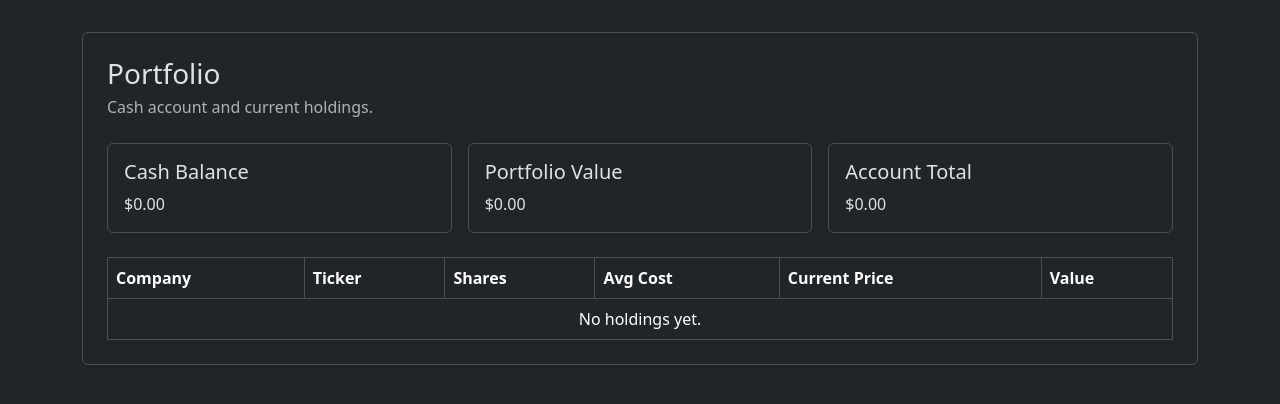
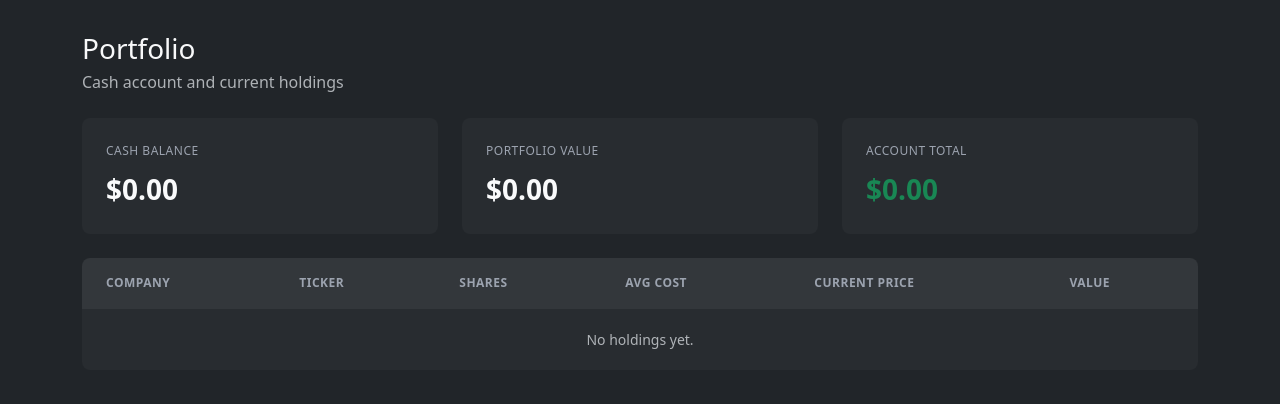
Before and after one commit to anair61/ift401capstone, a Python web app: template templates/portfolio.html in a window 1280 px wide. Shown: the part 57-461 px from the top of the page. Run offline with Jinja, Linux system fonts and the light colour scheme; the template is opened without the code that fills it, so the values that code supplies are empty.

Commit message:
Update portfolio.html

```diff
--- a/templates/portfolio.html
+++ b/templates/portfolio.html
@@ -3,50 +3,50 @@
 {% block title %}Portfolio{% endblock %}
 
 {% block content %}
-<div class="card shadow-sm border">
-  <div class="card-body p-4">
+<div class="row g-4 mb-4">
+  <div class="col-12">
     <h1 class="h3 mb-1">Portfolio</h1>
-    <p class="text-body-secondary mb-4">Cash account and current holdings.</p>
+    <p class="text-body-secondary mb-0">Cash account and current holdings</p>
+  </div>
+</div>
 
-    <div class="row g-3 mb-4">
-      <div class="col-md-4">
-        <div class="card h-100 border">
-          <div class="card-body">
-            <h2 class="h5">Cash Balance</h2>
-            <p class="mb-0">${{ '%.2f'|format(cash_balance) }}</p>
-          </div>
-        </div>
-      </div>
+<!-- Account Summary Cards -->
+<div class="row g-4 mb-4">
+  <div class="col-md-4">
+    <div class="info-card">
+      <div class="info-label">Cash Balance</div>
+      <div class="info-value">${{ '%.2f'|format(cash_balance) }}</div>
+    </div>
+  </div>
 
-      <div class="col-md-4">
-        <div class="card h-100 border">
-          <div class="card-body">
-            <h2 class="h5">Portfolio Value</h2>
-            <p class="mb-0">${{ '%.2f'|format(portfolio_value) }}</p>
-          </div>
-        </div>
-      </div>
+  <div class="col-md-4">
+    <div class="info-card">
+      <div class="info-label">Portfolio Value</div>
+      <div class="info-value">${{ '%.2f'|format(portfolio_value) }}</div>
+    </div>
+  </div>
 
-      <div class="col-md-4">
-        <div class="card h-100 border">
-          <div class="card-body">
-            <h2 class="h5">Account Total</h2>
-            <p class="mb-0">${{ '%.2f'|format(account_total) }}</p>
-          </div>
-        </div>
-      </div>
+  <div class="col-md-4">
+    <div class="info-card">
+      <div class="info-label">Account Total</div>
+      <div class="info-value text-success">${{ '%.2f'|format(account_total) }}</div>
     </div>
+  </div>
+</div>
 
-    <div class="table-responsive">
-      <table class="table table-bordered table-hover align-middle mb-0">
+<!-- Holdings Table -->
+<div class="row g-4">
+  <div class="col-12">
+    <div class="table-card">
+      <table class="data-table">
         <thead>
           <tr>
-            <th>Company</th>
-            <th>Ticker</th>
-            <th>Shares</th>
-            <th>Avg Cost</th>
-            <th>Current Price</th>
-            <th>Value</th>
+            <th>COMPANY</th>
+            <th>TICKER</th>
+            <th>SHARES</th>
+            <th>AVG COST</th>
+            <th>CURRENT PRICE</th>
+            <th>VALUE</th>
           </tr>
         </thead>
         <tbody>
@@ -54,16 +54,16 @@
             {% for h in holdings %}
             <tr>
               <td>{{ h.company_name }}</td>
-              <td>{{ h.ticker }}</td>
+              <td><span class="ticker-badge">{{ h.ticker }}</span></td>
               <td>{{ h.shares }}</td>
-              <td>${{ '%.2f'|format(h.avg_cost) }}</td>
+              <td class="text-muted">${{ '%.2f'|format(h.avg_cost) }}</td>
               <td>${{ '%.2f'|format(h.price) }}</td>
               <td>${{ '%.2f'|format(h.value) }}</td>
             </tr>
             {% endfor %}
           {% else %}
             <tr>
-              <td colspan="6" class="text-center">No holdings yet.</td>
+              <td colspan="6" class="text-center text-muted">No holdings yet.</td>
             </tr>
           {% endif %}
         </tbody>
@@ -71,4 +71,71 @@
     </div>
   </div>
 </div>
+
+<style>
+/* Info Cards */
+.info-card {
+  background: rgba(255, 255, 255, 0.03);
+  border-radius: 8px;
+  padding: 1.5rem;
+}
+
+.info-label {
+  font-size: 0.75rem;
+  font-weight: 500;
+  color: #9CA3AF;
+  text-transform: uppercase;
+  letter-spacing: 0.5px;
+  margin-bottom: 0.5rem;
+}
+
+.info-value {
+  font-size: 1.75rem;
+  font-weight: 700;
+  color: #F9FAFB;
+}
+
+/* Table Card */
+.table-card {
+  background: rgba(255, 255, 255, 0.03);
+  border-radius: 8px;
+  overflow: hidden;
+}
+
+/* Data Table */
+.data-table {
+  width: 100%;
+  font-size: 0.875rem;
+}
+
+.data-table thead {
+  background: rgba(255, 255, 255, 0.05);
+}
+
+.data-table th {
+  padding: 1rem 1.5rem;
+  text-align: left;
+  font-weight: 600;
+  font-size: 0.75rem;
+  color: #9CA3AF;
+  text-transform: uppercase;
+  letter-spacing: 0.5px;
+}
+
+.data-table td {
+  padding: 1.25rem 1.5rem;
+  border-top: 1px solid rgba(255, 255, 255, 0.05);
+  color: #D1D5DB;
+}
+
+.ticker-badge {
+  display: inline-block;
+  padding: 0.35rem 0.75rem;
+  background: rgba(255, 255, 255, 0.1);
+  border-radius: 6px;
+  font-weight: 700;
+  font-size: 0.8rem;
+  color: #D1D5DB;
+}
+</style>
 {% endblock %}
```
